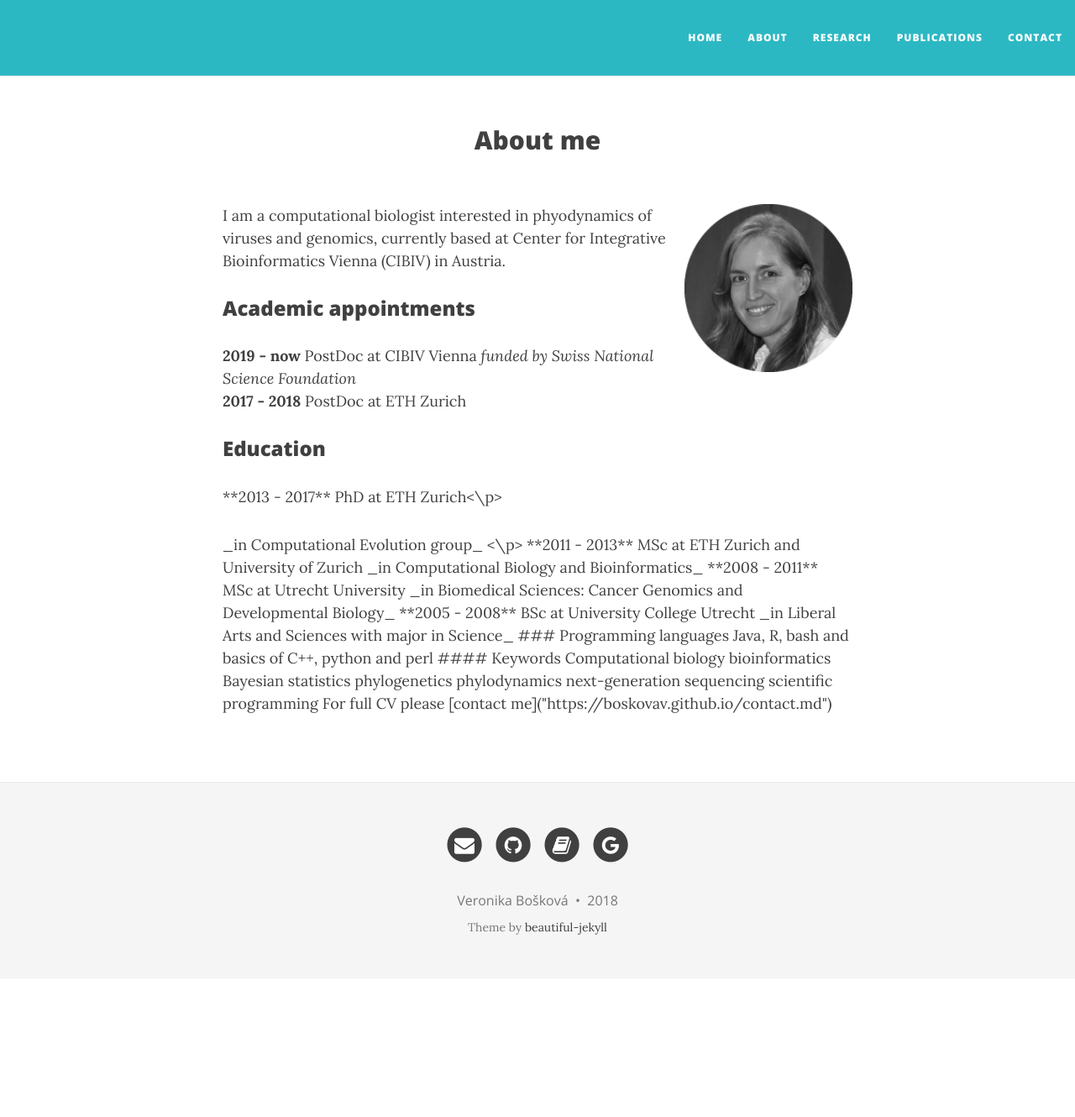
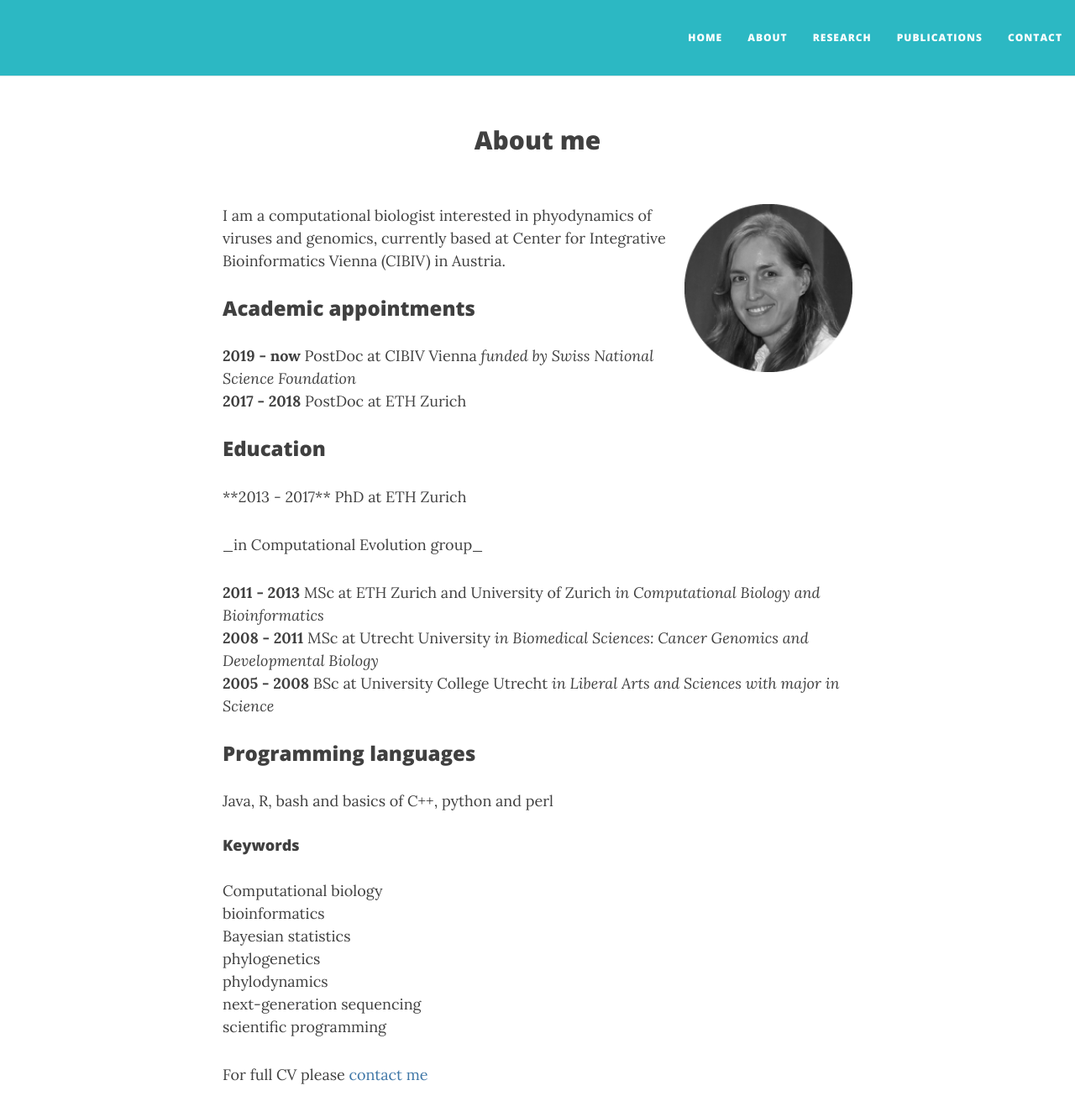
Before and after one commit to boskovav/boskovav.github.io, a Jekyll site: the page built from about.md, in a window 1280 px wide and 1400 px high. Shown: the top 1330 px of the window at 84% size. Built offline with Jekyll 4.4.1, drawn with Linux system fonts in a browser that asks for light colours; nearby versions of some CDN libraries.

```diff
--- a/about.md
+++ b/about.md
@@ -10,7 +10,7 @@ title: About me
 **2017 - 2018** PostDoc at ETH Zurich
 
 ### Education
-<p>**2013 - 2017** PhD at ETH Zurich<\p>   <p>_in Computational Evolution group_ <\p>
+<p>**2013 - 2017** PhD at ETH Zurich</p>   <p>_in Computational Evolution group_ </p>
 **2011 - 2013** MSc at ETH Zurich and University of Zurich  _in Computational Biology and Bioinformatics_
 **2008 - 2011** MSc at Utrecht University  _in Biomedical Sciences: Cancer Genomics and Developmental Biology_
 **2005 - 2008** BSc at University College Utrecht  _in Liberal Arts and Sciences with major in Science_
```
Also changed, not shown: contact.md (+2 -1 lines), research.md (+1 -1 lines).
